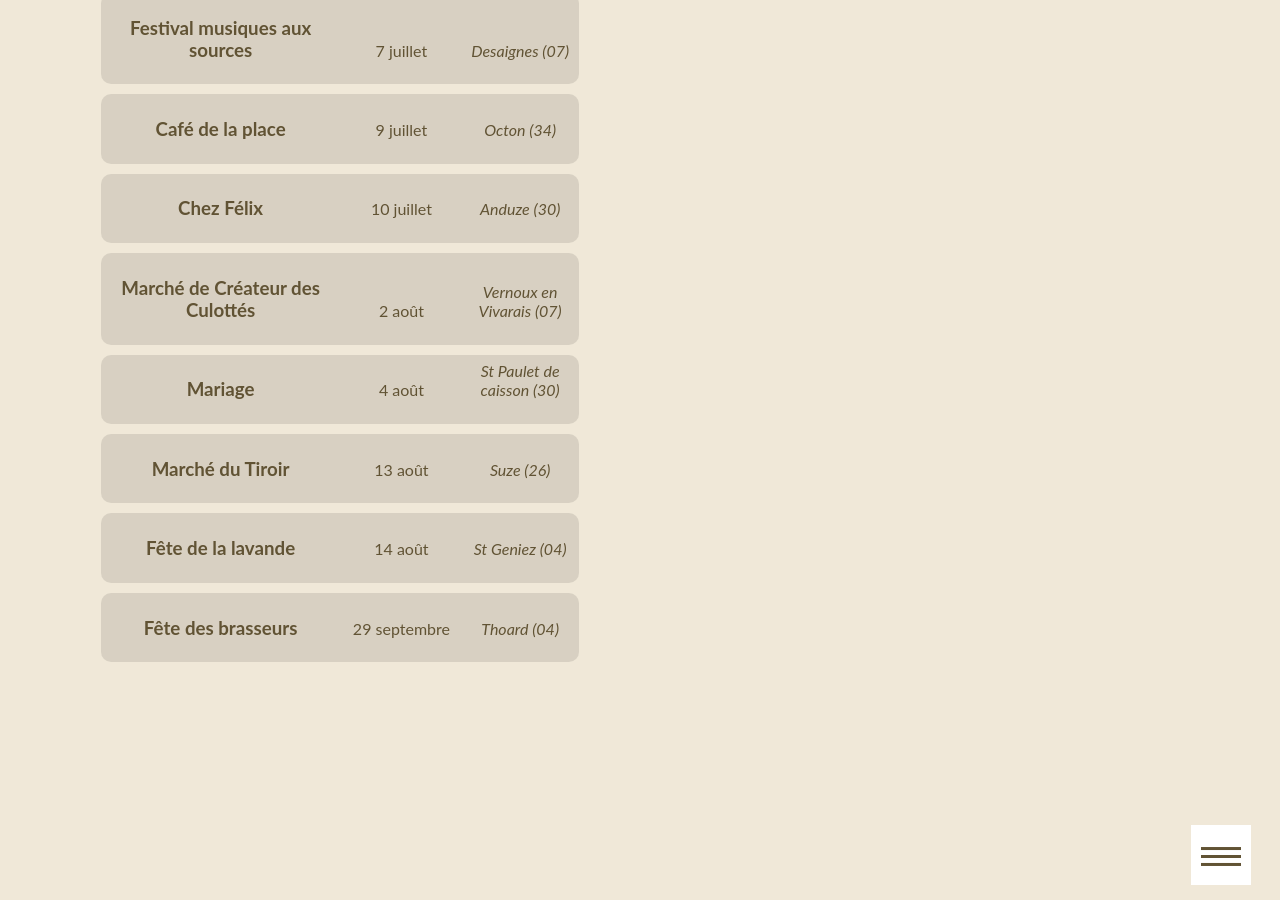
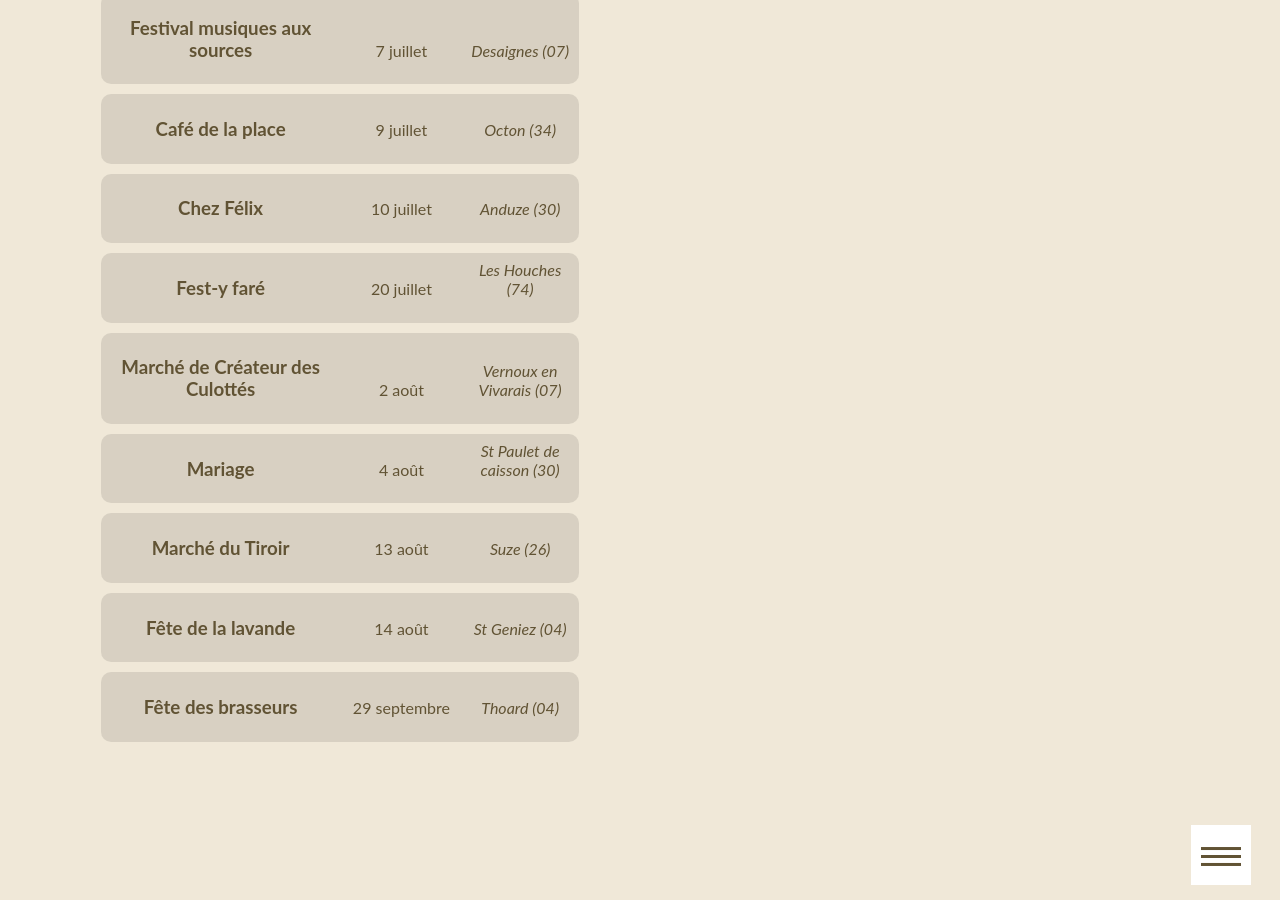
Before and after one commit to ftmftrs/ftmftrs.github.io, a Jekyll site: the page built from concert/index.html, in a window 1280 px wide and 900 px high, scrolled down 1639 px. Built offline with Jekyll 4.4.1, drawn with Linux system fonts in a browser that asks for light colours; Markdown is read by kramdown in place of the engine named in the settings; comment, search, counter and statistics services are not loaded.

Commit message:
Update concerts.yml

```diff
--- a/_data/concerts.yml
+++ b/_data/concerts.yml
@@ -40,6 +40,10 @@
     - title: Chez Félix
       date: 10 juillet
       address: Anduze (30)
+
+    - title: Fest-y faré
+      date: 20 juillet
+      address: Les Houches (74)
 
     - title: Marché de Créateur des Culottés
       date: 2 août
```
